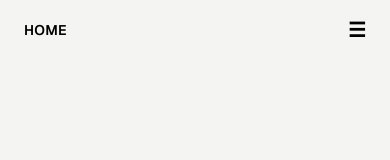
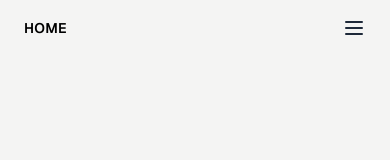
Before and after one commit to DiegoBottegoni/diegobottegoni.github.io, a React (Vite) app: page / in a window 390 px wide. Shown: the top 160 px of the page. Built offline with nearby package versions, Linux system fonts and the light colour scheme.

Commit message:
icons to dropdown menu added

```diff
--- a/src/components/Navbar/Navbar.tsx
+++ b/src/components/Navbar/Navbar.tsx
@@ -1,6 +1,8 @@
 import { useNavigate, useLocation, Link } from "react-router-dom";
 import { useState } from "react";
 import MobileMenu from "../../presentation/components/Navbar/MobileMenu";
+import { LuMenu, LuX } from "react-icons/lu";
+
 
 const Navbar = () => {
     const [showTooltip, setShowTooltip] = useState(false);
@@ -59,12 +61,22 @@ const Navbar = () => {
                 </ul>
 
                 {/* Icono menú mobile */}
-                <div className="md:hidden w-full flex justify-between items-center">
+                {/* <div className="md:hidden w-full flex justify-between items-center">
                     <Link to="/" className="uppercase font-semibold text-sm tracking-wide">Home</Link>
                     <button onClick={() => setIsMobileMenuOpen(!isMobileMenuOpen)} className="text-xl font-bold">
                         ☰
                     </button>
+                </div> */}
+                <div className="md:hidden w-full flex justify-between items-center">
+                    <Link to="/" className="uppercase font-semibold text-sm tracking-wide">Home</Link>
+                    <button
+                        onClick={() => setIsMobileMenuOpen(!isMobileMenuOpen)}
+                        className="text-gray-800 hover:text-gray-600 transition-colors"
+                    >
+                        {isMobileMenuOpen ? <LuX size={24} /> : <LuMenu size={24} />}
+                    </button>
                 </div>
+
 
                 {/* Menú desplegable mobile */}
                 {isMobileMenuOpen && (
```
